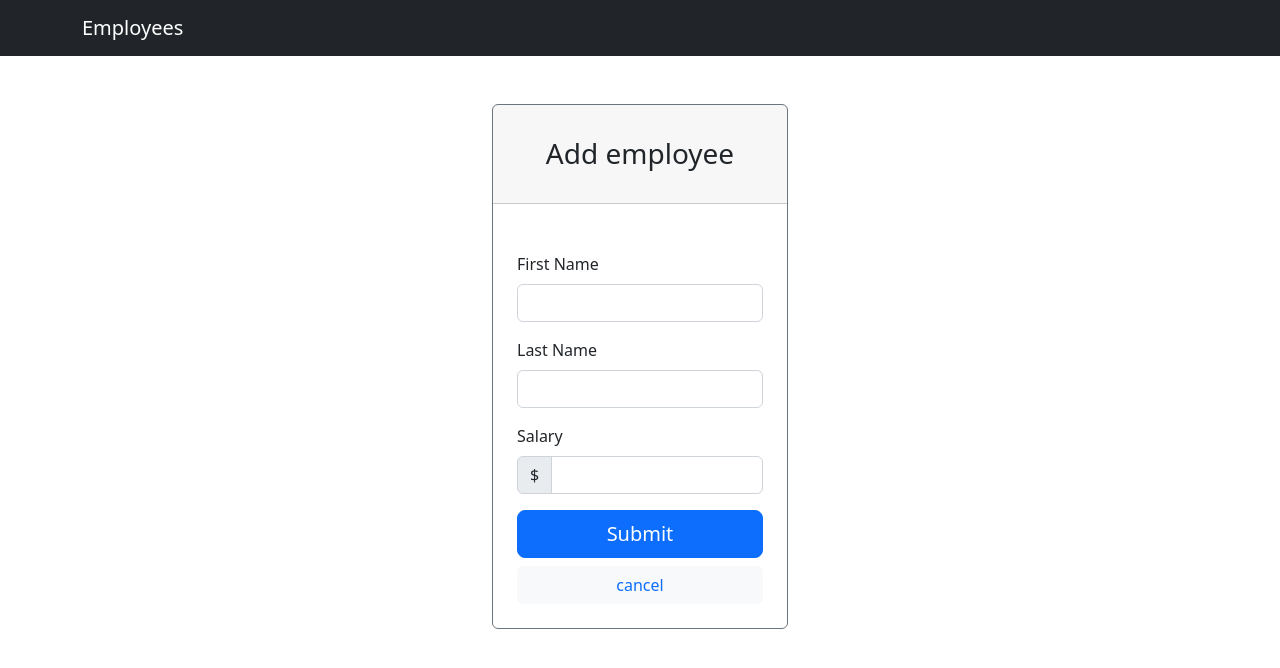
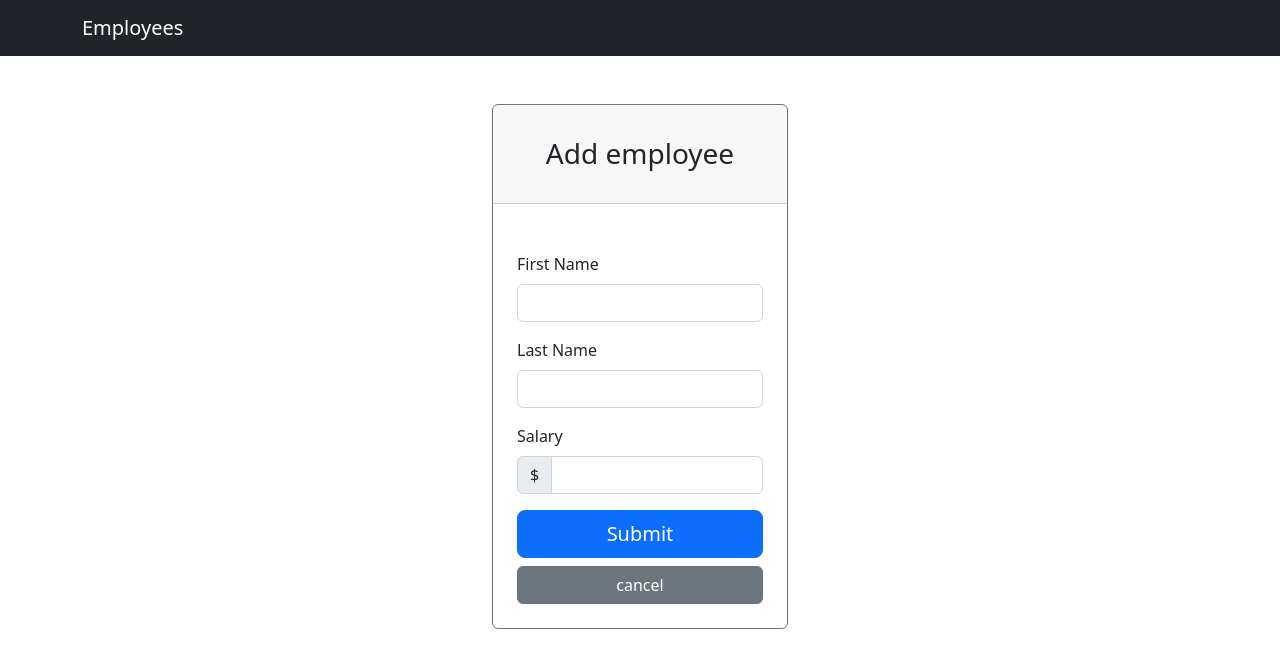
Before and after one commit to IreneGaoc/Employee, a React (Create React App) app in the folder client/: page /add in a window 1280 px wide. Shown: the top 668 px of the page. Built offline with nearby package versions, Linux system fonts and the light colour scheme.

Commit message:
changed cancel btn color and button

```diff
--- a/client/src/pages/Add.js
+++ b/client/src/pages/Add.js
@@ -35,7 +35,6 @@ const Add = () => {
                 salary: data.Salary
             }
             )
-            console.log(data)
         } catch (error) {
             setError("Unable to fetch that user")
         }
@@ -93,19 +92,19 @@ const Add = () => {
                     {id ? <h3 className="text-center m-4">Update employee</h3> : <h3 className="text-center m-4">Add employee</h3>}
                 </Card.Header>
                 <Form onSubmit={Submit} className='mt-5 md-4 m-4'>
-                    <Form.Group className="mb-3" controlId="formFirstName">
+                    <Form.Group className="mb-3" controlid="formFirstName">
                         <Form.Label>First Name</Form.Label>
                         <Form.Control name="firstname" value={usrdata.firstname} type="text"
                             onChange={handleInput} />
                     </Form.Group>
-                    <Form.Group className="mb-3" controlId="formLastName">
+                    <Form.Group className="mb-3" controlid="formLastName">
                         <Form.Label>Last Name</Form.Label>
                         <Form.Control name="lastname" value={usrdata.lastname} type="text"
                             onChange={handleInput} />
                     </Form.Group>
-                    <Form.Group className="mb-3" controlId="formSalary">
+                    <Form.Group className="mb-3" controlid="formSalary">
                         <Form.Label>Salary</Form.Label>
-                        <InputGroup className="mb-3" controlId="formSalary">
+                        <InputGroup className="mb-3" controlid="formSalary">
                             <InputGroup.Text>$</InputGroup.Text>
                             <Form.Control name="salary" value={usrdata.salary} type="text"
                                 onChange={handleInput} />
@@ -115,13 +114,14 @@ const Add = () => {
                         <Button variant="primary" size="lg" type="submit">
                             Submit
                         </Button>
+                        <Link to="/" style={{ textDecoration: 'none' }}>
+                        <div className="d-grid gap-2">
+                        <Button variant="secondary" >
+                                cancel
+                        </Button>
+                        </div>
 
-                        <Button variant="light">
-                            <Link to="/" style={{ textDecoration: 'none' }}>
-                                cancel
-                            </Link>
-                        </Button>
-
+                        </Link>
                     </div>
 
                 </Form>
```
